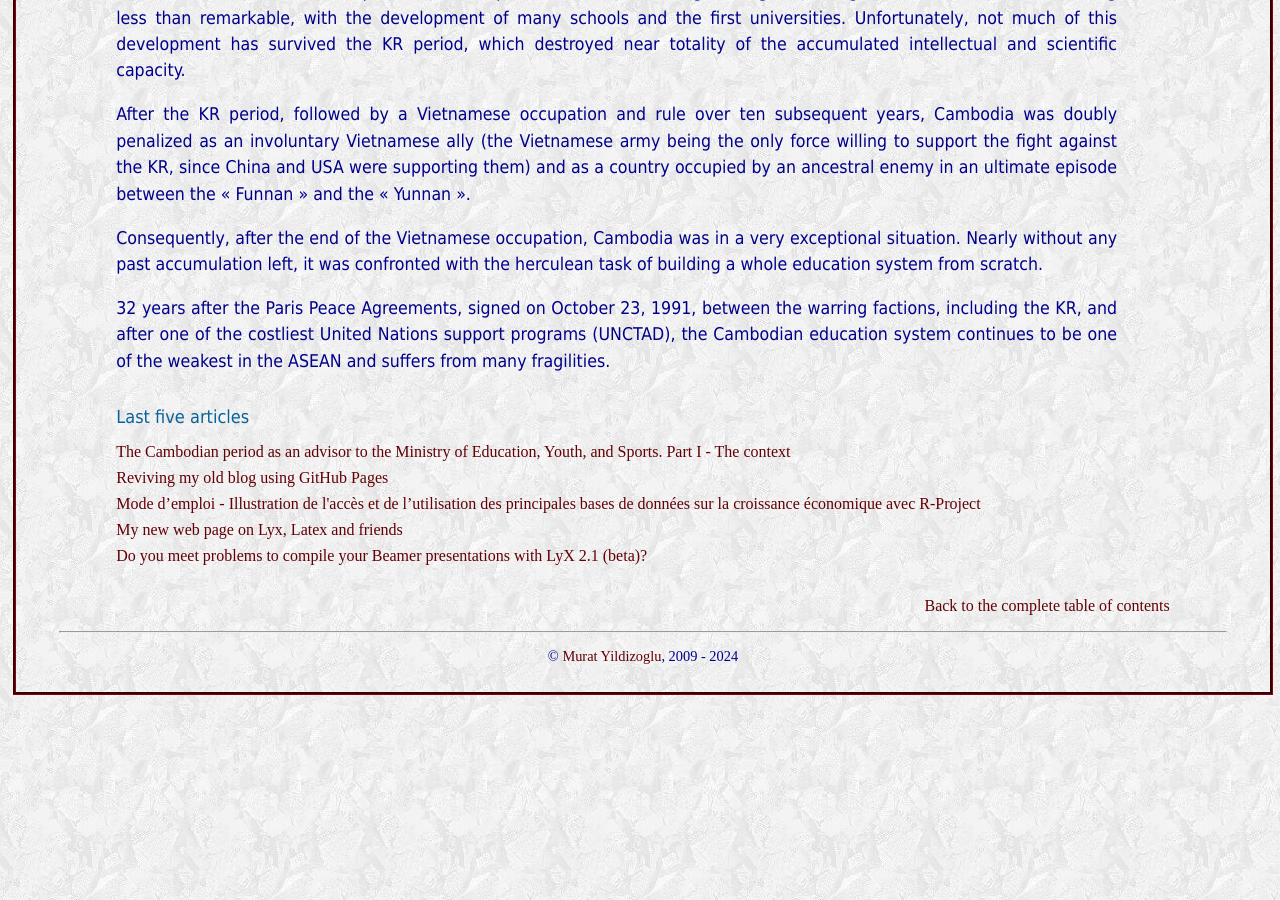
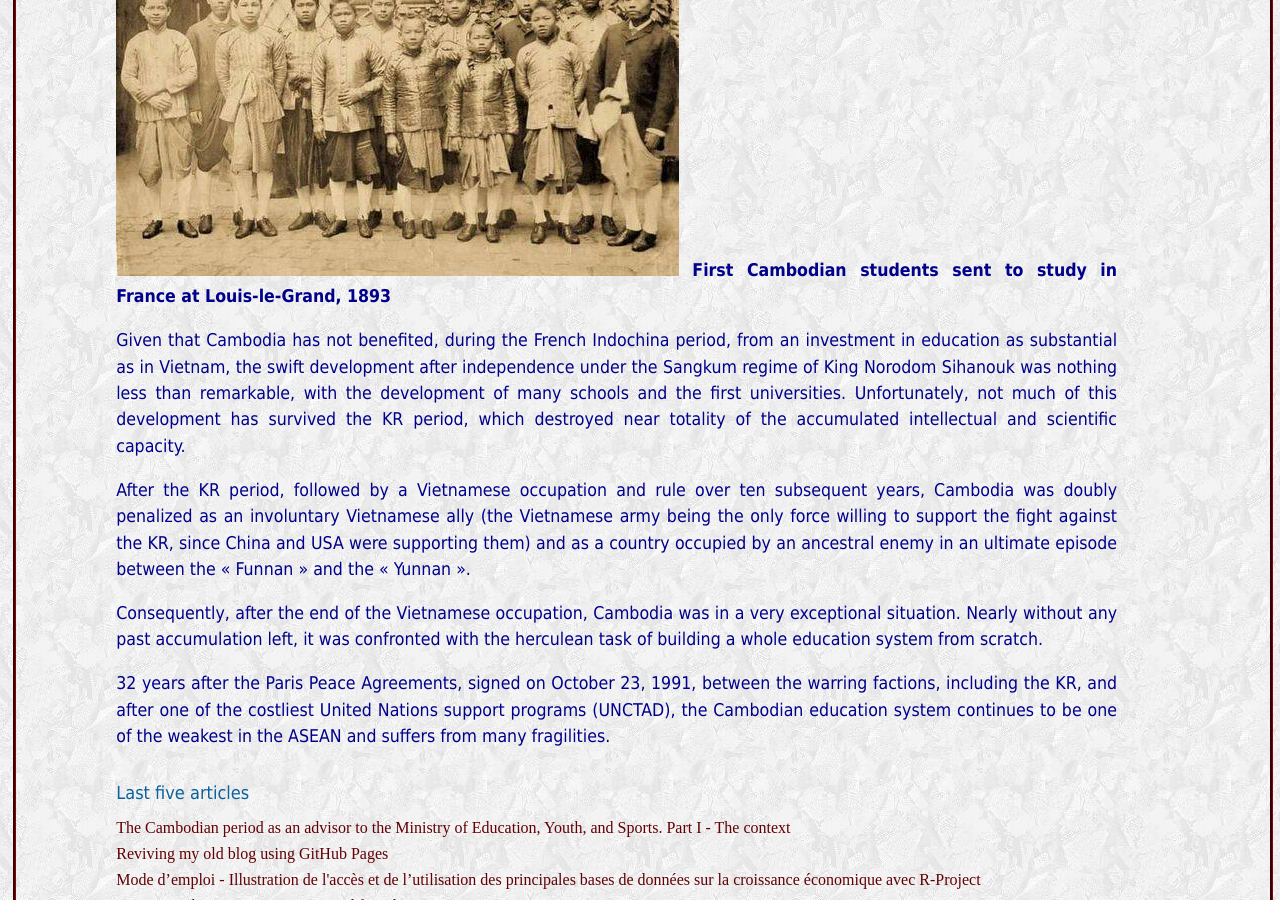
Before and after one commit to myildi/myildi.github.io, a Jekyll site: the page built from _posts/2024-09-7-Cambodia-period-I.md, in a window 1280 px wide and 900 px high, scrolled down 1090 px. Built offline with Jekyll 4.4.1, drawn with Linux system fonts in a browser that asks for light colours.

Commit message:
Update Cambodia-1

```diff
--- a/_posts/2024-09-7-Cambodia-period-I.md
+++ b/_posts/2024-09-7-Cambodia-period-I.md
@@ -11,6 +12,10 @@ I discovered a new country, culture, language, and education system in the proce
 
 In four years (mainly between 1975 and 1975, even if the war continued until the end of the 80s), the Khmer Rouge systematically destroyed all signs of the development accomplished since the independence of the country. Teachers and education institutions (and « intellectuals », which could mean just having to wear eyeglasses) have been major targets of this destruction inflicted on one-fourth or one-fifth of the Cambodian population (causing the deaths of 1.5 to 2 million people), depending on the estimates.
 
+![First Cambodian students in France](/images/First-khmer-students-in-France.jpg)
+**First Cambodian students sent to study in France at Louis-le-Grand, 1893**
+
+
 Given that Cambodia has not benefited, during the French Indochina period, from an investment in education as substantial as in Vietnam, the swift development after independence under the Sangkum regime of King Norodom Sihanouk was nothing less than remarkable, with the development of many schools and the first universities. Unfortunately, not much of this development has survived the KR period, which destroyed near totality of the accumulated intellectual and scientific capacity.
 
 After the KR period, followed by a Vietnamese occupation and rule over ten subsequent years, Cambodia was doubly penalized as an involuntary Vietnamese ally (the Vietnamese army being the only force willing to support the fight against the KR, since China and USA were supporting them) and as a country occupied by an ancestral enemy in an ultimate episode between the « Funnan » and the « Yunnan ».
```
Also changed, not shown: other parts of _posts/2024-09-7-Cambodia-period-I.md (+1 -0 lines), images/First-khmer-students-in-France.jpg (added), images/Word-cloud-Journal-activite.jpg (added).
